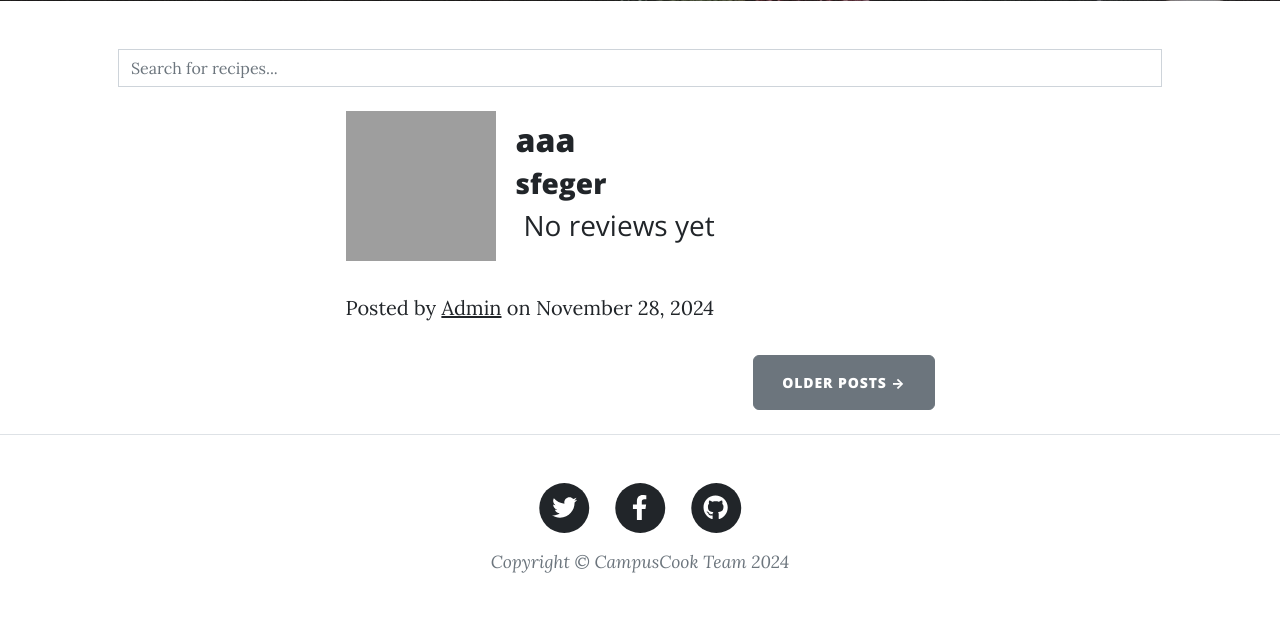
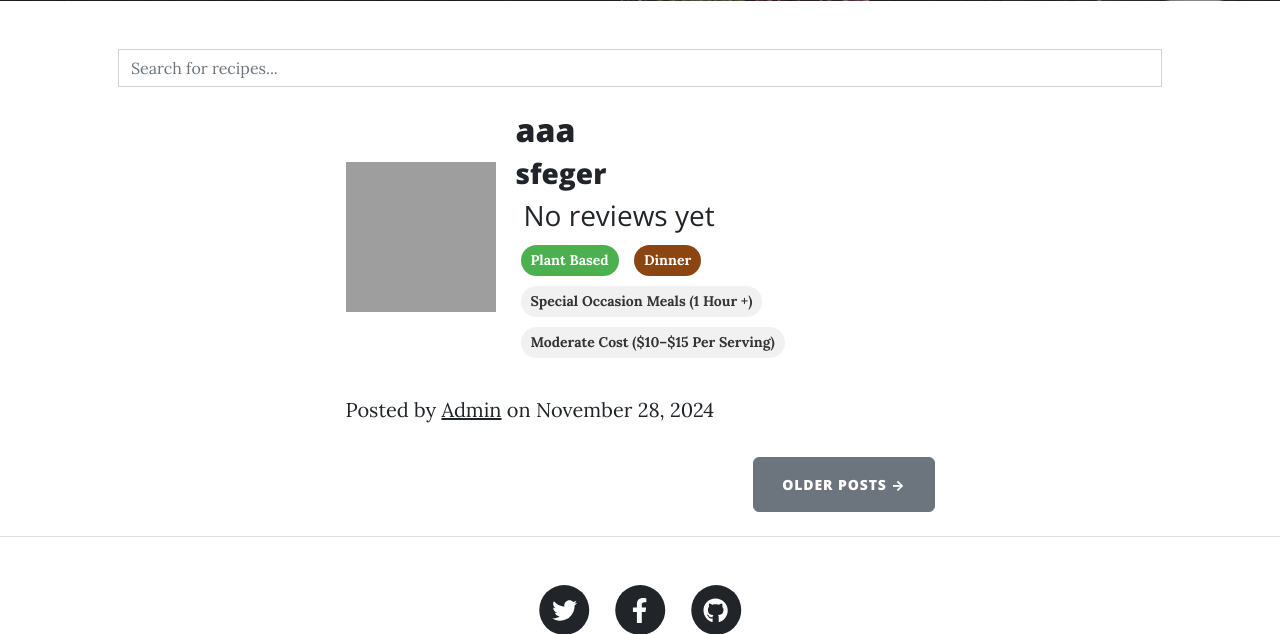
Before and after one commit to TheRiftGuardian/itec4010_recipe_application, a Flask app: page / in a window 1280 px wide. Shown: the part 654-1288 px from the top of the page. Before the commit the page ends 1227 px from the top, so only its background shows below. Run offline with Flask 3, Linux system fonts and the light colour scheme; data comes from the database, SQL or seed files in the repository; both versions use the stored data as it was after the commit; data that the repository does not hold is empty; some libraries are stand-ins or nearby versions; grey boxes are pictures that could not be loaded.

Commit message:
More Progress to the TO-DO
Fixed same title unique error

Added additional recipe details like time spent, meal time, dietary choice, and price

Displayed those details in index.html and post.html

```diff
--- a/main.py
+++ b/main.py
@@ -66,7 +66,7 @@ with app.app_context():
     db.create_all()
 
     # Generate Example Data if db empty.
-    generate_example_data(db=db)
+  #  generate_example_data(db=db)
 
 
 if __name__ == "__main__":
--- a/models.py
+++ b/models.py
@@ -1,10 +1,13 @@
 from sqlalchemy.orm import DeclarativeBase, Mapped, mapped_column, relationship
-from sqlalchemy import Integer, String, Text, ForeignKey
+from sqlalchemy import Integer, String, Text, ForeignKey, Enum as SQLAlchemyEnum
 from flask_login import UserMixin
+
+from Recipe_Enum import DietaryChoice, TimeSpent, MealTime, MealCost
 
 # CREATE DATABASE
 class Base(DeclarativeBase):
     pass
+
 
 # CONFIGURE TABLES
 class RecipePost(Base):
@@ -15,13 +18,32 @@ class RecipePost(Base):
     author_id: Mapped[int] = mapped_column(Integer, ForeignKey("users.id"))
     # Create reference to the User object. The "posts" refers to the posts property in the User class.
     author = relationship("User", back_populates="recipes")
-    title: Mapped[str] = mapped_column(String(250), unique=True, nullable=False)
+    title: Mapped[str] = mapped_column(String(250), unique=False, nullable=False)
     subtitle: Mapped[str] = mapped_column(String(250), nullable=False)
     date: Mapped[str] = mapped_column(String(250), nullable=False)
 
     #body: Mapped[str] = mapped_column(Text, nullable=False)
     ingredients: Mapped[str] = mapped_column(Text, nullable=False)
     instructions: Mapped[str] = mapped_column(Text, nullable=False)
+
+    # Dietary Choice
+    # Low Carb, High Protein, Plant-Based, Dairy-free, Everything
+    dietary_choice: Mapped[DietaryChoice] = mapped_column(SQLAlchemyEnum(DietaryChoice), nullable=False)
+
+    # Time-spent cooking
+    # Quick Bites (0–15 minutes), Simple Meals (15–30 minutes), . Balanced Dinners (30–45 minutes),
+    # Meal Prep Sessions (45 minutes–1 hour), Special Occasion Meals (1 hour +)
+    time_spent: Mapped[TimeSpent] = mapped_column(SQLAlchemyEnum(TimeSpent), nullable=False)
+
+    # Estimated Meal cost
+    # Super Budget-Friendly ($0–$5 per serving), Affordable Eats ($5–$10 per serving), Moderate Cost ($10–$15 per serving),
+    # Splurge Meals ($15+ per serving)
+    meal_cost: Mapped[MealCost] = mapped_column(SQLAlchemyEnum(MealCost), nullable=False)
+
+    # Mealtime
+    # Breakfast, Lunch, Dinner, Snack
+
+    meal_time: Mapped[MealTime] = mapped_column(SQLAlchemyEnum(MealTime), nullable=False)
 
     img_url: Mapped[str] = mapped_column(String(250), nullable=False)
     # Parent relationship to the comments
--- a/routes.py
+++ b/routes.py
@@ -108,8 +108,11 @@ def logout():
 def get_all_posts():
     result = db.session.execute(db.select(RecipePost))
     posts = result.scalars().all()
+    print(posts)
 
     for post in posts:
+        print(post)
+        print(vars(post))
         post.avg_rating = post.average_rating
 
     return render_template("index.html", all_posts=posts, current_user=current_user)
@@ -157,6 +160,12 @@ def add_new_post():
             # body=form.body.data,
             ingredients = form.ingredients.data,
             instructions = form.instructions.data,
+
+            dietary_choice=form.dietary_choice.data,
+            time_spent=form.time_spent.data,
+            meal_cost=form.meal_cost.data,
+            meal_time=form.meal_time.data,
+
 
             img_url=form.img_url.data,
             author=current_user,
--- a/templates/index.html
+++ b/templates/index.html
@@ -67,6 +67,28 @@
     </span>
   {% endif %}
 </h3>
+
+                 <div class="tags-container">
+    <!-- Dietary Choice Tag -->
+    <span class="tag tag-dietary-choice
+      {% if post.dietary_choice.value == 'low_carb' %}low_carb{% elif post.dietary_choice.value == 'high_protein' %}high_protein{% elif post.dietary_choice.value == 'plant_based' %}plant_based{% elif post.dietary_choice.value == 'dairy_free' %}dairy_free{% elif post.dietary_choice.value == 'everything' %}everything{% endif %}">
+      {{ post.dietary_choice.value.replace('_', ' ').title() }}
+    </span>
+
+    <!-- Meal Time Tag -->
+    <span class="tag tag-meal-time
+      {% if post.meal_time.value == 'breakfast' %}breakfast{% elif post.meal_time.value == 'lunch' %}lunch{% elif post.meal_time.value == 'dinner' %}dinner{% elif post.meal_time.value == 'snack' %}snacks{% endif %}">
+      {{ post.meal_time.value.replace('_', ' ').title() }}
+    </span>
+</div>
+
+<!-- Other Tags (No colors) -->
+<div class="other-tags-container">
+    <span class="tag">{{ post.time_spent.value.replace('_', ' ').title() }}</span>
+    <span class="tag">{{ post.meal_cost.value.replace('_', ' ').title() }}</span>
+</div>
+
+
             </div>
           </a>
           <p class="post-meta">
@@ -130,3 +152,74 @@ function myFunction() {
   }
 }
 </script>
+<style>
+/* Base styles for all tags */
+.tag {
+  display: inline-block;
+  padding: 5px 10px;
+  margin: 5px;
+  border-radius: 20px;
+  font-size: 14px;
+  font-weight: bold;
+}
+
+/* Specific styles for different dietary choice categories */
+.tag-dietary-choice.low_carb {
+  background-color: #FFEB3B; /* Yellow for low-carb */
+  color: #fff;
+}
+
+.tag-dietary-choice.high_protein {
+  background-color: #F44336; /* Red for high-protein */
+  color: #fff;
+}
+
+.tag-dietary-choice.plant_based {
+  background-color: #4CAF50; /* Green for plant-based */
+  color: #fff;
+}
+
+.tag-dietary-choice.dairy_free {
+  background-color: #9C27B0; /* Purple for dairy-free */
+  color: #fff;
+}
+
+.tag-dietary-choice.everything {
+  background-color: #B0BEC5; /* Light Grey for everything */
+  color: #fff;
+}
+
+/* Specific styles for different meal time categories */
+.tag-meal-time.breakfast {
+  background-color: #FF9800; /* Orange for breakfast */
+  color: #fff;
+}
+
+.tag-meal-time.lunch {
+  background-color: #4CAF50; /* Green for lunch */
+  color: #fff;
+}
+
+.tag-meal-time.dinner {
+  background-color: #8B4513; /* Brown for dinner */
+  color: #fff;
+}
+
+.tag-meal-time.snacks {
+  background-color: #F44336; /* Red for snacks */
+  color: #fff;
+}
+
+/* Styles for other tags (neutral, no color) */
+.other-tags-container .tag {
+  background-color: #f1f1f1;
+  color: #333; /* Dark text for readability */
+}
+
+/* Optional: Add hover effects */
+.tag:hover {
+  opacity: 0.8;
+  cursor: pointer;
+}
+
+</style>
```
Also changed, not shown: Recipe_Enum.py (added, +28 -0 lines), forms.py (+32 -0 lines), templates/post.html (+77 -20 lines), instance/recipes.db.
